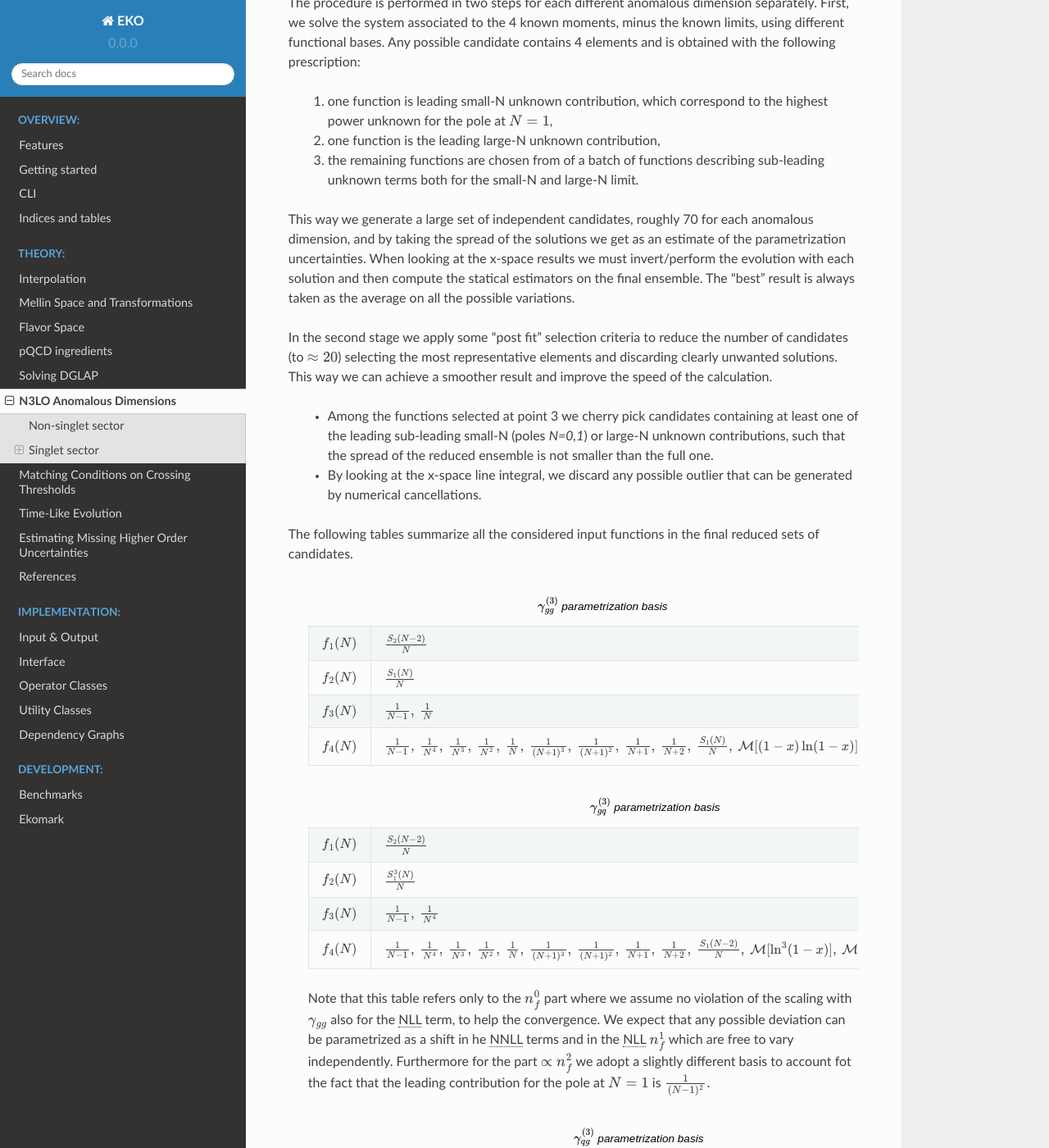
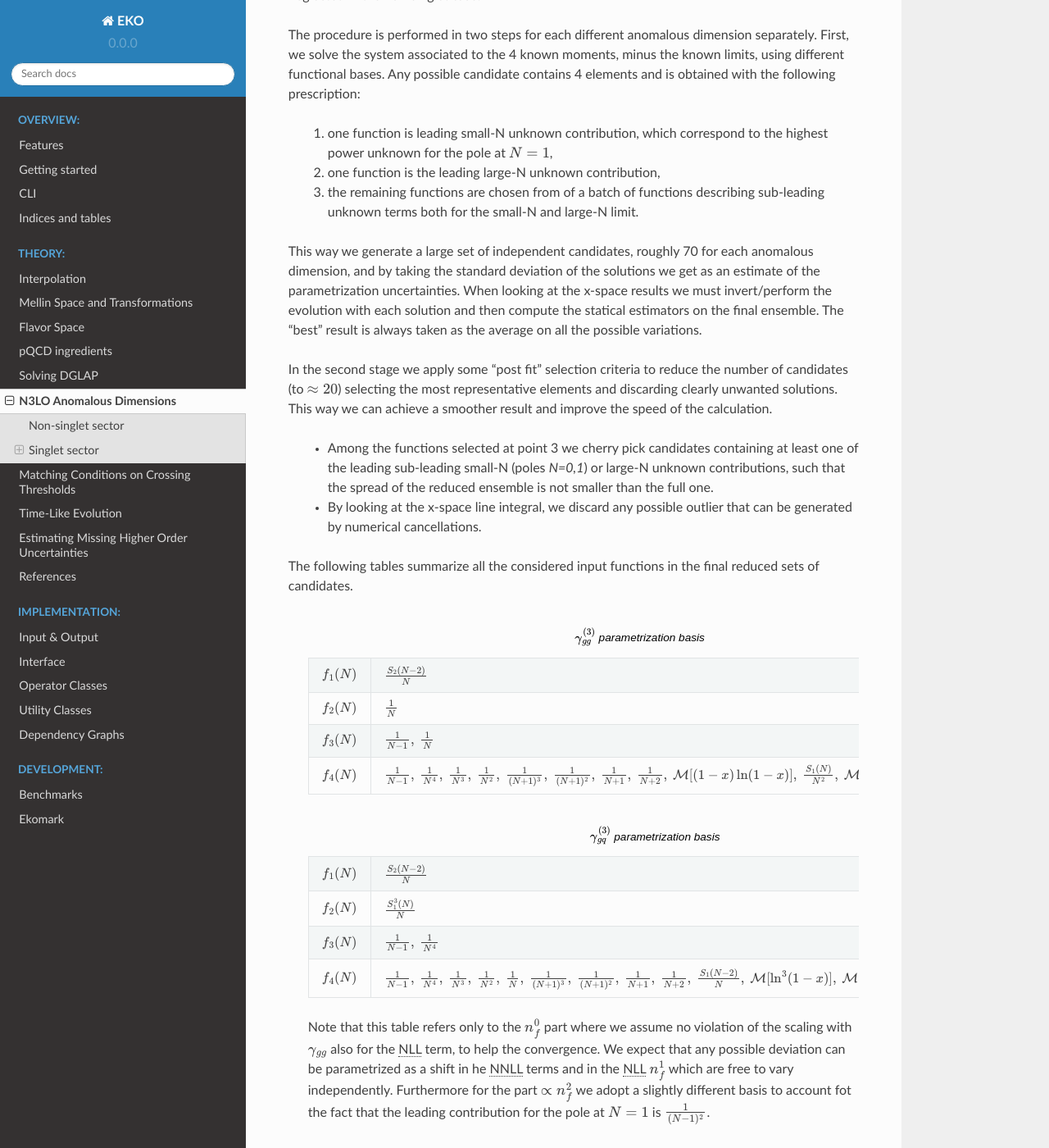
Before and after one commit to NNPDF/eko, a Sphinx documentation site: the page built from doc/source/theory/N3LO_ad.rst, in a window 1280 px wide and 1400 px high, scrolled down 4732 px. Shown: the whole window at 82% size. Built offline with Sphinx 7.4.7 and the Read the Docs theme 2.0.0, drawn with Linux system fonts in a browser that asks for light colours; pages that are not in the unit, such as notebooks, are missing from menus; cross-references to code outside the pages are shown as plain code; some of the changed text lies outside the part shown.

```diff
--- a/doc/source/theory/N3LO_ad.rst
+++ b/doc/source/theory/N3LO_ad.rst
@@ -286,7 +287,7 @@ Any possible candidate contains 4 elements and is obtained with the following pr
     3. the remaining functions are chosen from of a batch of functions describing sub-leading unknown terms both for the small-N and large-N limit.
 
 This way we generate a large set of independent candidates, roughly 70 for each anomalous dimension,
-and by taking the spread of the solutions we get as an estimate of the parametrization uncertainties.
+and by taking the standard deviation of the solutions we get as an estimate of the parametrization uncertainties.
 When looking at the x-space results we must invert/perform the evolution with each solution
 and then compute the statical estimators on the final ensemble.
 The "best" result is always taken as the average on all the possible variations.
@@ -313,11 +314,11 @@ final reduced sets of candidates.
         *   - :math:`f_1(N)`
             - :math:`\frac{S_2(N-2)}{N}`
         *   - :math:`f_2(N)`
-            - :math:`\frac{S_1(N)}{N}`
+            - :math:`\frac{1}{N}`
         *   - :math:`f_3(N)`
             - :math:`\frac{1}{N-1},\ \frac{1}{N}`
         *   - :math:`f_4(N)`
-            - :math:`\frac{1}{N-1},\ \frac{1}{N^4},\ \frac{1}{N^3},\ \frac{1}{N^2},\ \frac{1}{N},\ \frac{1}{(N+1)^3},\ \frac{1}{(N+1)^2},\ \frac{1}{N+1},\ \frac{1}{N+2},\ \frac{S_1(N)}{N},\ \mathcal{M}[(1-x)\ln(1-x)],\ \frac{S_1(N)}{N^2}`
+            - :math:`\frac{1}{N-1},\ \frac{1}{N^4},\ \frac{1}{N^3},\ \frac{1}{N^2},\ \frac{1}{(N+1)^3},\ \frac{1}{(N+1)^2},\ \frac{1}{N+1},\ \frac{1}{N+2},\ \mathcal{M}[(1-x)\ln(1-x)],\ \frac{S_1(N)}{N^2}, \ \mathcal{M}[(1-x)^2\ln(1-x)],`
 
     .. list-table::  :math:`\gamma_{gq}^{(3)}` parametrization basis
         :align: center
@@ -362,13 +363,13 @@ and following :cite:`Falcioni:2023luc` we use:
         :align: center
 
         *   - :math:`f_1(N)`
-            - :math:`\frac{1}{(N-1)^2}`
+            - :math:`\frac{1}{(N-1)^2} + \frac{1}{N^2}`
         *   - :math:`f_2(N)`
             - :math:`\mathcal{M}[(1-x)\ln^2(1-x)]`
         *   - :math:`f_3(N)`
             - :math:`\frac{1}{N^4},\ \frac{1}{N^3},\ \mathcal{M}[(1-x)\ln(1-x)],\ \mathcal{M}[(1-x)^2\ln^2(1-x)],\ \mathcal{M}[(1-x)^2\ln(1-x)],\ \frac{1}{N-1}-\frac{1}{N}`
         *   - :math:`f_4(N)`
-            - :math:`\mathcal{M}[(1-x)\ln(x)],\ \mathcal{M}[(1-x)\(1+2x)],\ \mathcal{M}[(1-x)x^2],\ \mathcal{M}[(1-x)x (1+x)],\ \mathcal{M}[(1-x)]`
+            - :math:`\mathcal{M}[(1-x)\ln(x)],\ \mathcal{M}[(1-x)(1+2x)],\ \mathcal{M}[(1-x)x^2],\ \mathcal{M}[(1-x)x (1+x)],\ \mathcal{M}[(1-x)]`
 
 
 Note that for :math:`\gamma_{qq,ps},\gamma_{qg}` the parts proportional
```
Also changed, not shown: other parts of doc/source/theory/N3LO_ad.rst (+2 -1 lines), doc/source/refs.bib (+13 -0 lines), 1 other file.
